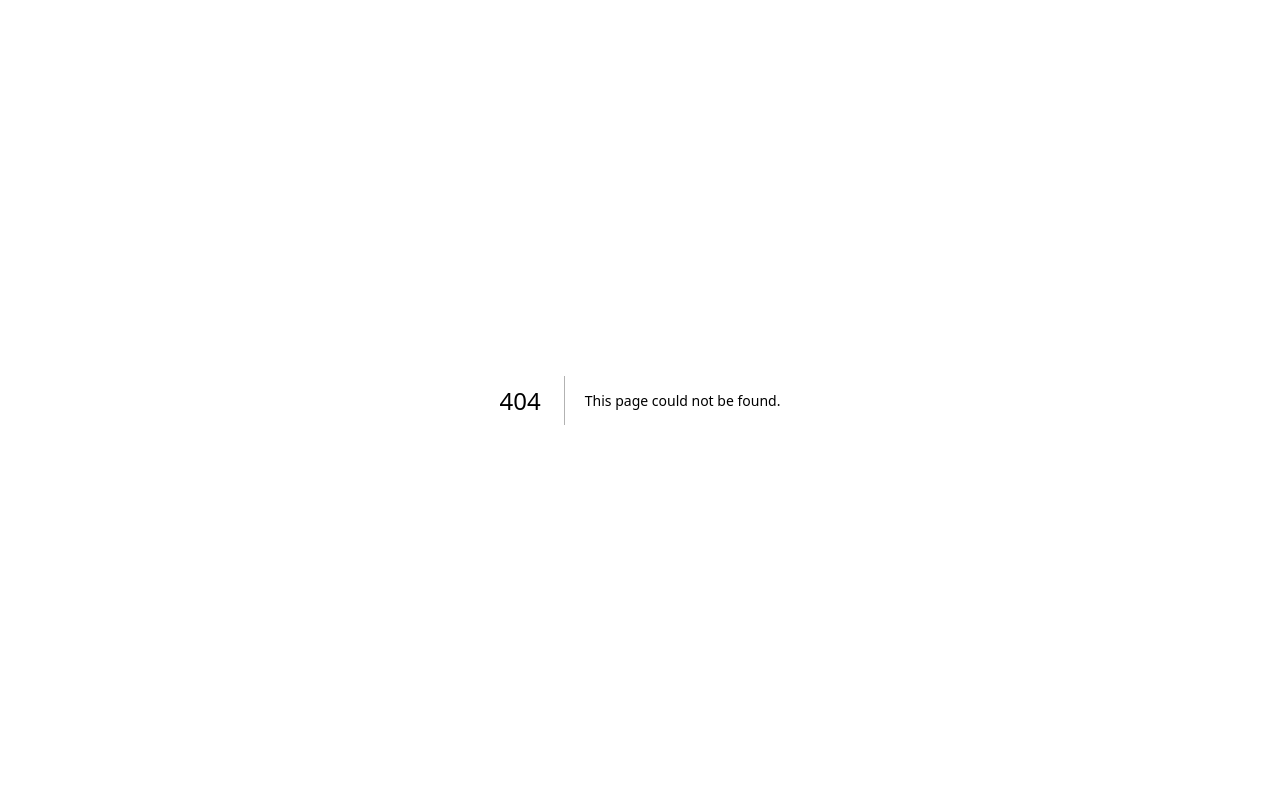
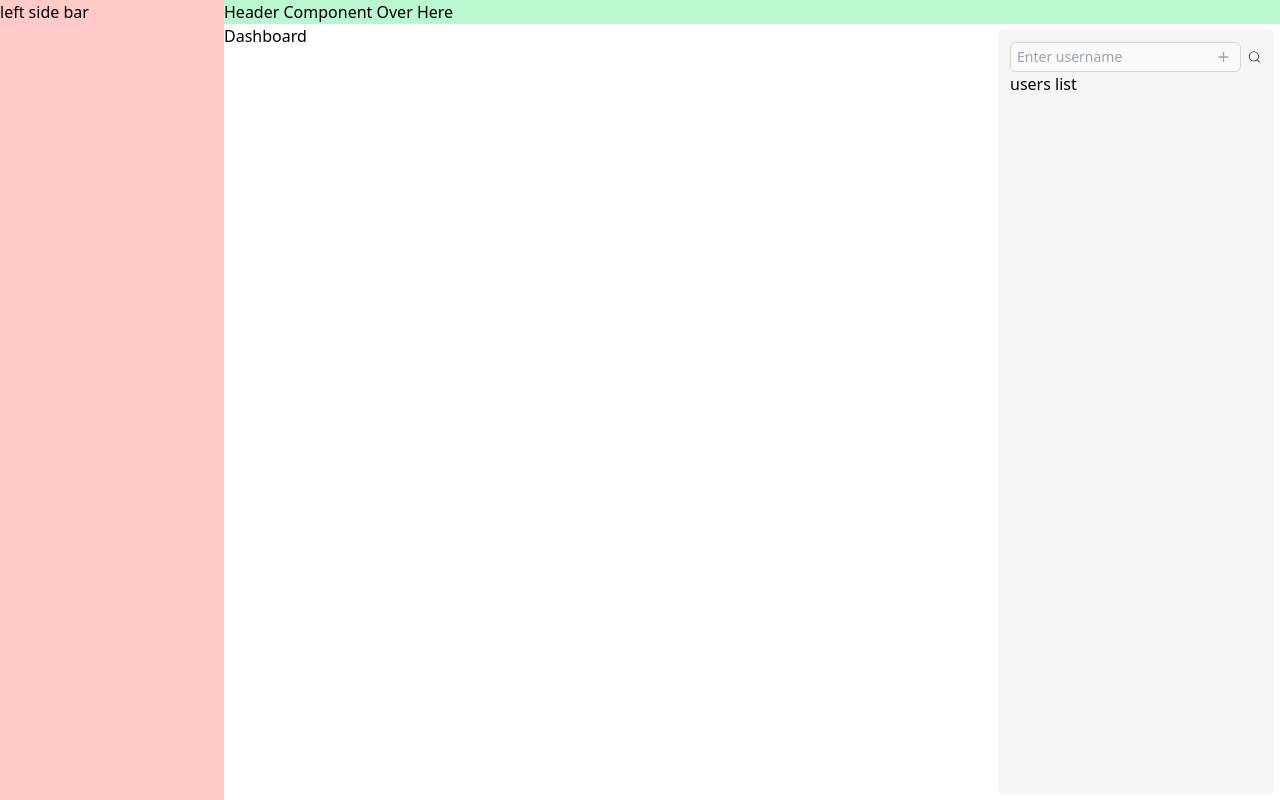
Before and after one commit to addispic/advance-nextjs-authentication, a Next.js app: page /dashboard in a window 1280 px wide. Before the commit this address had no page. Built offline with nearby package versions, Linux system fonts and the light colour scheme; no server answers; the database is empty.

Commit message:
route-ii is started

```diff
--- /dev/null
+++ b/app/api/users/route.ts
@@ -0,0 +1,30 @@
+import { NextResponse, type NextRequest } from "next/server";
+
+// db
+import dbConnection from "@/lib/dbConnection";
+// models
+import userModel from "@/lib/models/user.model";
+
+// get all user
+export async function GET(){
+    try{
+        await dbConnection()
+        const users = await userModel.find().sort({createdAt: 1}).select({_id: 1,username: 1,createdAt: 1})
+        return NextResponse.json({success: true,users},{status: 200})
+    }catch(err){
+        console.log(err)
+        return NextResponse.json({success: false},{status: 400})
+    }
+}
+// add new user
+export async function POST(req: NextRequest) {
+  const formData = await req.formData()
+  try{
+    await dbConnection()
+    await userModel.create({username: formData.get("username")})
+    return NextResponse.json({success: true},{status: 200})
+  }catch(err){
+    console.log(err)
+    return NextResponse.json({success: false},{status: 400})
+  }
+}
--- /dev/null
+++ b/app/dashboard/layout.tsx
@@ -0,0 +1,23 @@
+// ui
+// dashboard
+import RightSideBar from "../ui/dashboard/RightSideBar"
+export default function DashboardLayout({children}: {children: React.ReactNode}){
+    return (
+        <div className="w-screen h-screen overflow-hidden flex">
+            {/* left side bar */}
+            <div className="w-56 bg-red-200">left side bar</div>
+            {/* right content */}
+            <div className="flex-1 flex flex-col">
+                {/* header */}
+                <header className="bg-green-200">Header Component Over Here</header>
+                {/* content */}
+                <div className="flex-1 flex">
+                    {/* pages */}
+                    <div className="flex-1">{children}</div>
+                    {/* right side component */}
+                    <RightSideBar />
+                </div>
+            </div>
+        </div>
+    )
+}
--- /dev/null
+++ b/app/dashboard/page.tsx
@@ -0,0 +1,5 @@
+export default function Dashboard(){
+    return (
+        <div>Dashboard</div>
+    )
+}
--- /dev/null
+++ b/app/dashboard/profiles/page.tsx
@@ -0,0 +1,5 @@
+export default function Portfolio(){
+    return (
+        <div>Profiles</div>
+    )
+}
--- /dev/null
+++ b/app/dashboard/settings/page.tsx
@@ -0,0 +1,5 @@
+export default function Settings(){
+    return (
+        <div>Settings</div>
+    )
+}
--- /dev/null
+++ b/app/ui/dashboard/AddNewUser.tsx
@@ -0,0 +1,65 @@
+"use client"
+import React,{useState} from "react";
+import axios from "axios";
+// icons
+import { IoIosAdd } from "react-icons/io";
+import { CiSearch } from "react-icons/ci";
+
+export default function AddNewUser() {
+    // states
+    // username
+    const [username,setUsername] = useState("")
+    // search
+    const [search,setSearch] = useState("")
+    // focus
+    const [focus,setFocus] = useState("")
+    // error
+    const [error,setError] = useState("")
+
+    // form submit handler
+    // add new user handler
+    const addNewUserHandler = async () => {
+        if(!username?.trim()){
+            setError("username")
+        }else{
+            setError("")
+            const formData = new FormData()
+            formData.append("username",username)
+            const response = await axios.post("http://localhost:3000/api/users",formData)
+            console.log(response.data)
+            if(response.data?.success){
+                setUsername("")
+                // refresh the page to include the new user
+            }
+        }
+    }
+
+  return (
+    <div>
+      {/* inputs */}
+      <div className="flex items-center gap-x-1.5">
+        {/* username */}
+        <div className={`flex items-center gap-1.5 border px-1.5 py-0.5 rounded-md bg-neutral-50 transition-colors ease-in-out duration-150 ${error === "username" ? "border-red-600" : focus === "username" || username ? "border-green-500" : "border-neutral-300"}`}>
+          <input
+            className="w-full focus:ring-0 focus:outline-none border-none bg-transparent text-sm"
+            type="text"
+            placeholder="Enter username"
+            value={username}
+            onChange={(e)=>{
+                setUsername(e.target.value)
+                setError("")
+            }}
+            onFocus={()=>{
+                setFocus("username")
+            }}
+            onBlur={()=>{
+                setFocus("")
+            }}
+          />
+          <IoIosAdd onClick={addNewUserHandler} className="text-2xl cursor-pointer text-neutral-400 transition-colors ease-in-out duration-150 hover:text-neutral-600" />
+        </div>
+        <CiSearch />
+      </div>
+    </div>
+  );
+}
--- /dev/null
+++ b/app/ui/dashboard/RightSideBar.tsx
@@ -0,0 +1,17 @@
+
+// ui
+// dashboard
+import AddNewUser from "./AddNewUser";
+import UsersList from "./UsersList";
+export default function RightSideBar() {
+  return (
+    <div className="w-72 p-1.5 flex">
+      <div className="flex-1 bg-neutral-100 flex flex-col p-3 rounded-md overflow-hidden">
+        {/* add new user */}
+        <AddNewUser />
+        {/* users list */}
+        <UsersList />
+      </div>
+    </div>
+  );
+}
--- /dev/null
+++ b/app/ui/dashboard/UsersList.tsx
@@ -0,0 +1,8 @@
+import axios from "axios"
+export default async function UsersList(){
+    const response = await axios.get("http://localhost:3000/api/users")
+    console.log(response.data)
+    return (
+        <div className="flex-1">users list</div>
+    )
+}
--- /dev/null
+++ b/lib/dbConnection.ts
@@ -0,0 +1,15 @@
+import mongoose from "mongoose";
+
+// db connection
+export default async function dbConnection(){
+    if(mongoose.connections[0].readyState) return
+    try{
+        const mongodb_uri = process.env.MONGODB_URI || ""
+        await mongoose.connect(mongodb_uri)
+        console.log("db connected successfully")
+    }catch(err){
+        console.log(err)
+        console.log("db connection filed")
+        process.exit(-1)
+    }
+}
--- /dev/null
+++ b/lib/models/user.model.ts
@@ -0,0 +1,14 @@
+import mongoose from "mongoose";
+
+// user schema
+const userSchema = new mongoose.Schema({
+    username: {
+        type: String,
+        required: true,
+    }
+},{
+    timestamps: true
+})
+
+// exports
+export default mongoose.models.User || mongoose.model("User",userSchema)
```
Also changed, not shown: package.json (+7 -4 lines), 1 other file (tests, documents, lock files or other folders).
